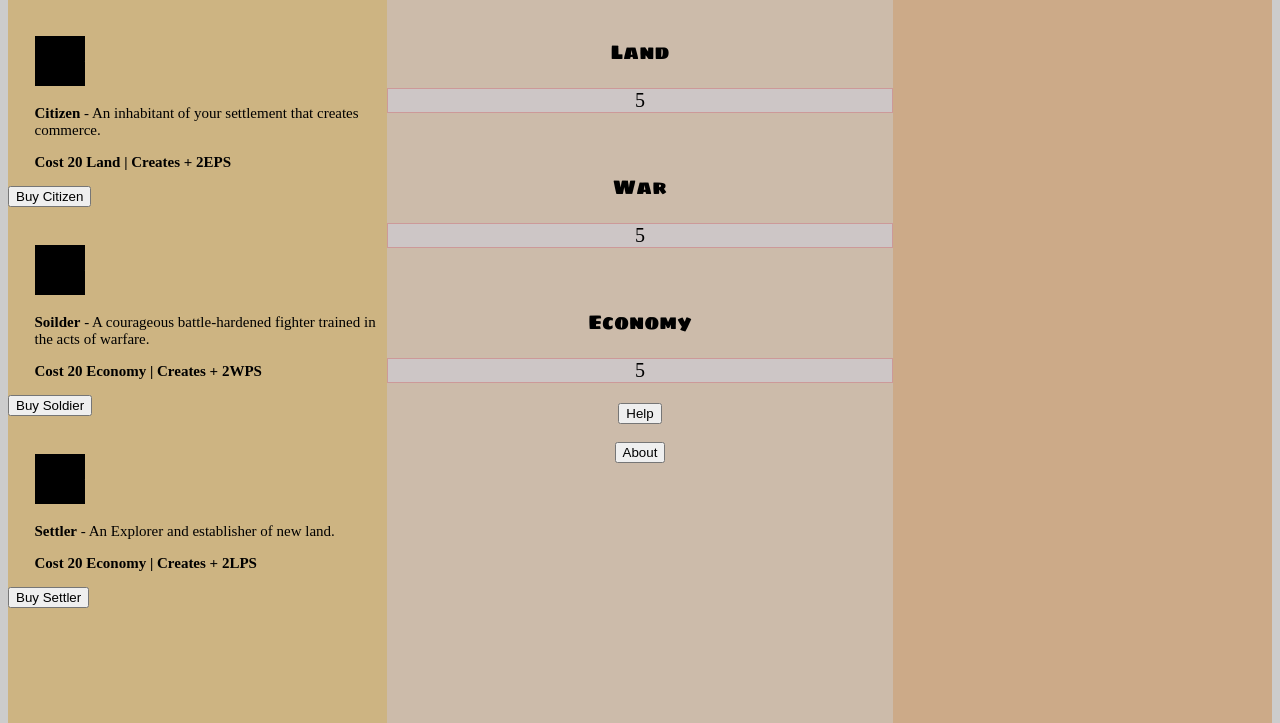
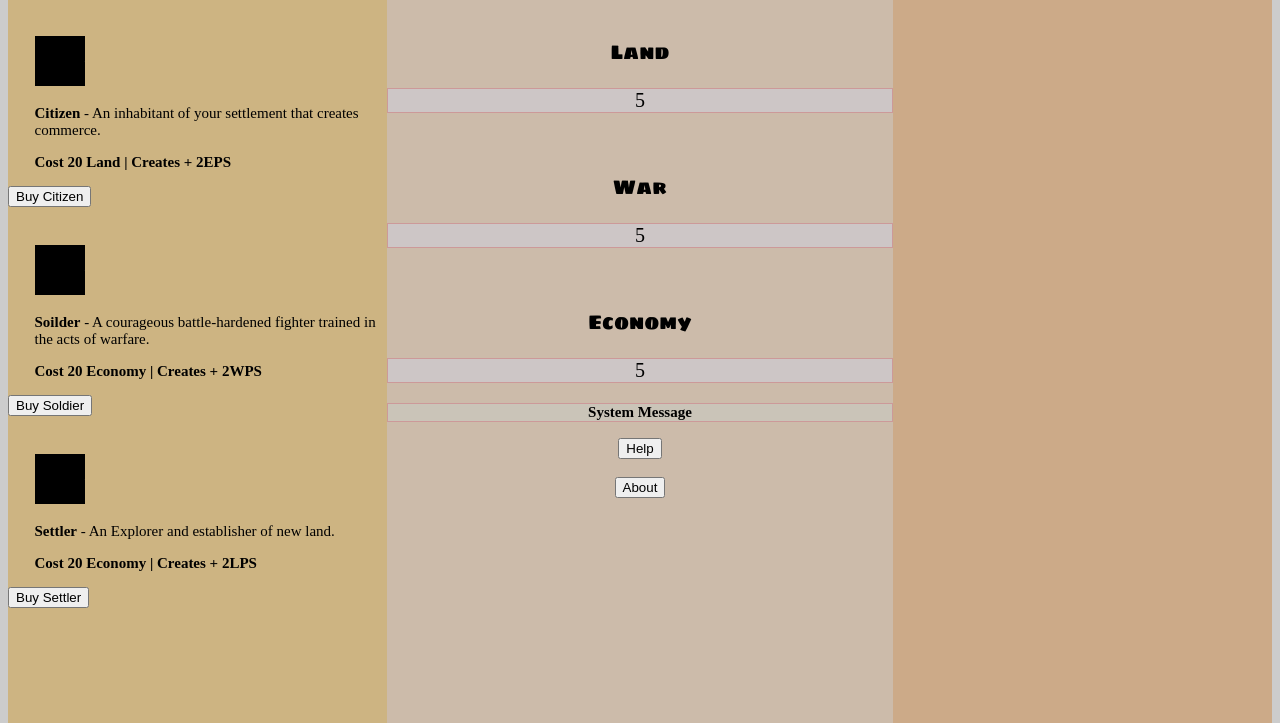
Before and after one commit to Traberjkt/Conquest, a plain HTML site: page Conquest.html in a window 1280 px wide. Shown: the part 85-808 px from the top of the page. Drawn offline with Linux system fonts and the light colour scheme.

Commit message:
Added System Message | "Missing Resource Alert" |

```diff
--- a/Conquest.html
+++ b/Conquest.html
@@ -43,6 +43,7 @@
 		<p id="TotalEconomy">0</p>
 		<p>
 		<p>
+		<p id="SystemMessage"><b>System Message</b><p>
 		<center><button id="Help">Help</button></center>
 		<br>
 		<center><button id="About">About</button></center>
--- a/Conquest_style.css
+++ b/Conquest_style.css
@@ -158,4 +158,12 @@ div > div{
 	border-color: #CC9999;
 }
 
+#SystemMessage {
+	font-size: 15px;
+	text-align: center;
+	vertical-align: middle;
+	background: #CAC4B8;
+	border: 1px solid;
+	border-color: #CC9999;
+}
 /*Resources*/
--- a/Gamescript.js
+++ b/Gamescript.js
@@ -4,6 +4,8 @@ var war = 0;
 var wps = 1;
 var economy = 0;
 var eps = 1;
+
+
 
 
 window.setInterval(
@@ -34,6 +36,8 @@ function buycitizen(){
 			land = land - citizen_cost;
 			eps = eps + 2;
 		}
+		else
+			document.getElementById("SystemMessage").innerHTML = "You do not have enough Land Resources to provide for more Citizens right now!";
 }
 
 function buysoldier(){
@@ -42,6 +46,9 @@ function buysoldier(){
 			economy = economy - soldier_cost;
 			wps = wps + 2;
 		}
+		else
+			document.getElementById("SystemMessage").innerHTML = "You do not have enough Economy Resources to fund a Soldier right now!";
+			setTimeout(docu)
 }
 
 function buysettler(){
@@ -50,4 +57,6 @@ function buysettler(){
 			war = war - settler_cost;
 			lps = lps + 2;
 		}
+		else
+			document.getElementById("SystemMessage").innerHTML = "You do not have enough War Resources to defend a Settler right now!";
 }
```
